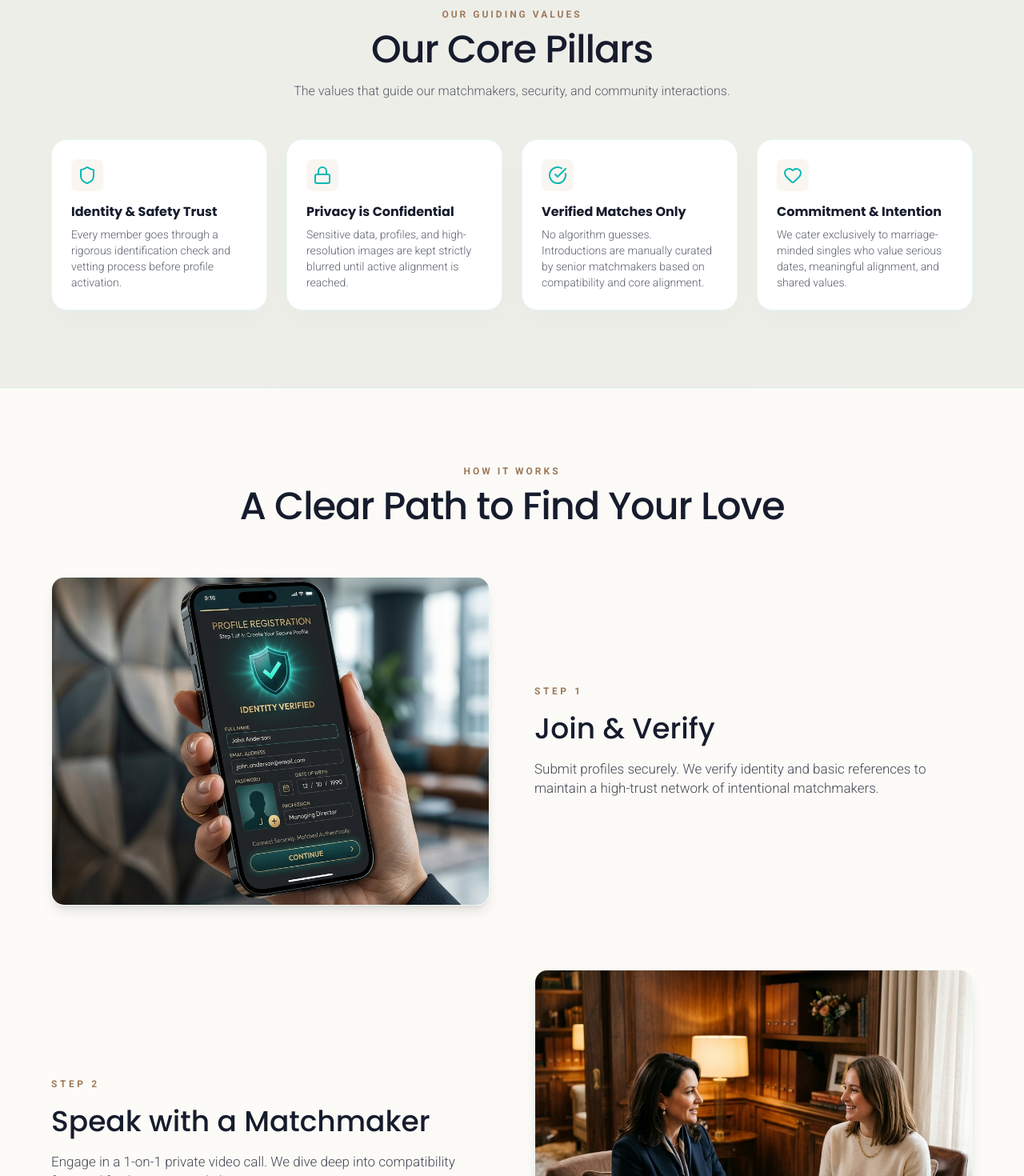
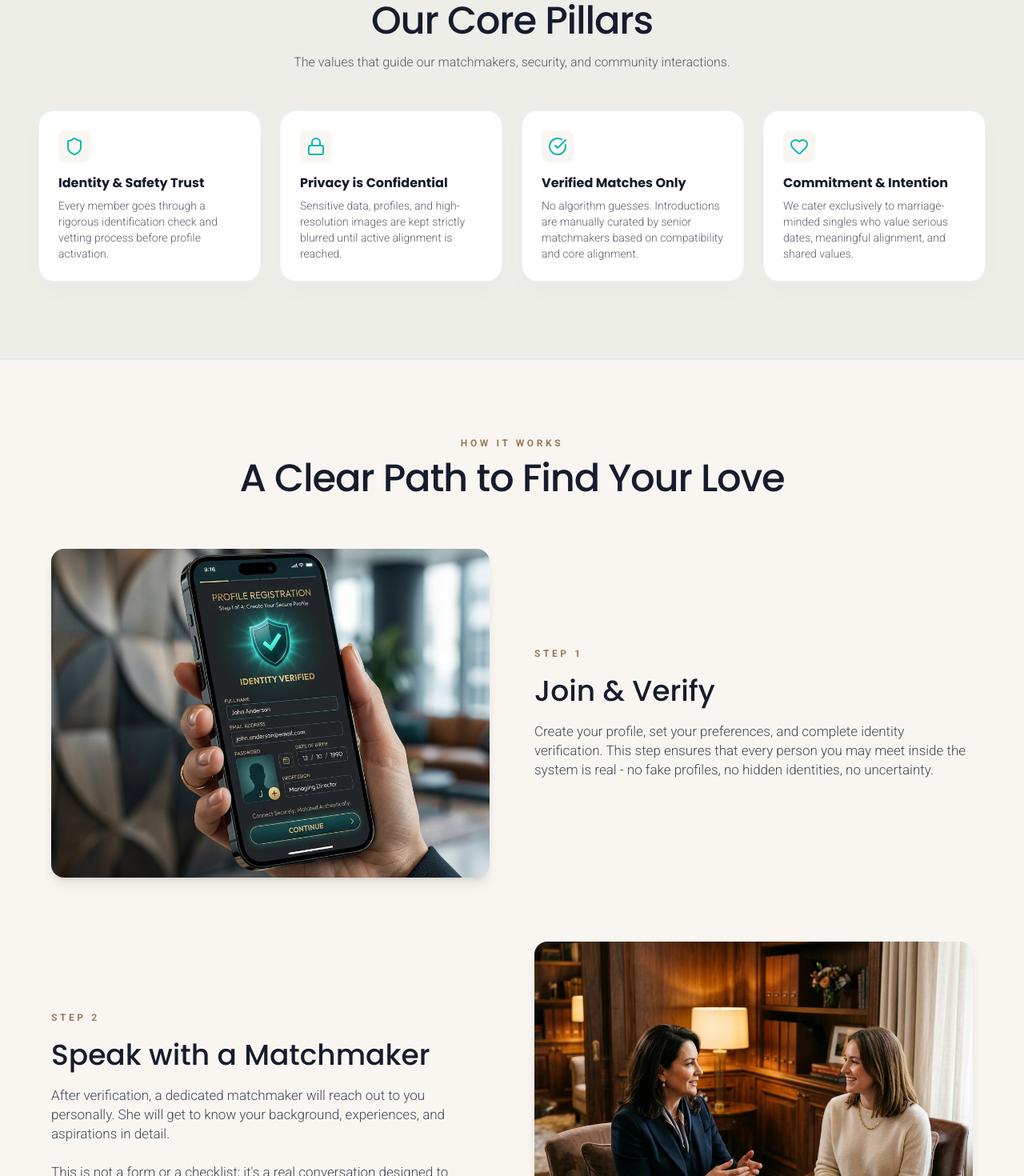
Before and after one commit to RaiNoumanMansab/wumamatchfigma, a React (Vite) app: page /about in a window 1280 px wide. Shown: the part 1020-2490 px from the top of the page at 80% size. Built offline with nearby package versions, Linux system fonts and the light colour scheme.

Commit message:
refactor: update layout and structure across multiple pages for improved consistency

```diff
--- a/src/components/pages/AboutPage.tsx
+++ b/src/components/pages/AboutPage.tsx
@@ -5,6 +5,7 @@ import { useLocalization } from '../../lib/i18n';
 import { cardReveal, containerStagger } from '../../lib/motion';
 
 import aboutCouple from '../../assets/about_couple.jpg';
+import { ProcessSection } from '../sections/ProcessSection';
 
 export const AboutPage: React.FC = () => {
   const { t } = useLocalization();
@@ -32,39 +33,6 @@ export const AboutPage: React.FC = () => {
     }
   ];
 
-  const stepsList = [
-    {
-      stepNum: 1,
-      title: 'Join & Verify',
-      desc: 'Submit profiles securely. We verify identity and basic references to maintain a high-trust network of intentional matchmakers.',
-      image: '/images/process_step1.png'
-    },
-    {
-      stepNum: 2,
-      title: 'Speak with a Matchmaker',
-      desc: 'Engage in a 1-on-1 private video call. We dive deep into compatibility factors, life objectives, and alignment parameters.',
-      image: '/images/process_step2.png'
-    },
-    {
-      stepNum: 3,
-      title: 'Receive Curated Matches',
-      desc: 'Receive hand-selected match proposals. We present comprehensive candidate briefs outlining compatibility metrics while keeping photos securely blurred.',
-      image: '/images/process_step3.png'
-    },
-    {
-      stepNum: 4,
-      title: 'Meet with Intention',
-      desc: 'Align on matches to unblur profile photos, coordinate virtual introductions, and transition to private in-person meetings.',
-      image: '/images/process_step4.png'
-    },
-    {
-      stepNum: 5,
-      title: 'Build a Real Relationship',
-      desc: 'Embark on dating with alignment, safety checks, and matchmaker feedback reviews, paving the way to build a lasting, loving partnership.',
-      image: '/images/process_step5.png'
-    }
-  ];
-
   return (
     <div className="relative z-10 bg-[#FDFBF7] min-h-screen">
       {/* Background Glow */}
@@ -73,7 +41,7 @@ export const AboutPage: React.FC = () => {
       {/* Section 1: Our Mission Header (Beige background block, matching other subpages) */}
       <section className="relative overflow-hidden bg-[#EEEEE9] pt-24 md:pt-28 pb-8 sm:pb-10 px-6 sm:px-8 lg:px-12 border-b border-brand-teal/10">
         <div className="max-w-[var(--container-max-width)] mx-auto relative z-10 text-center">
-          <div className="max-w-3xl mx-auto">
+          <div className=" mx-auto">
             <span className="block text-xs font-bold tracking-[0.25em] text-brand-gold uppercase font-sans mb-1.5">
               {t('about.eyebrow')}
             </span>
@@ -92,7 +60,7 @@ export const AboutPage: React.FC = () => {
       {/* Section 2: Introduction Block (Two columns) */}
       <section className="relative overflow-hidden py-14 sm:py-20 lg:py-24 px-6 sm:px-8 lg:px-12 border-t border-brand-teal/5">
         <div className="max-w-[var(--container-max-width)] mx-auto relative z-10">
-          <div className="max-w-6xl mx-auto grid grid-cols-1 md:grid-cols-2 gap-8 md:gap-12 lg:gap-14 items-center text-left">
+          <div className=" mx-auto grid grid-cols-1 md:grid-cols-2 gap-8 md:gap-12 lg:gap-14 items-center text-left">
             {/* Left Column: Text */}
             <div className="space-y-5">
               <span className="block text-xs font-bold tracking-[0.25em] text-brand-gold uppercase font-sans">
@@ -137,7 +105,7 @@ export const AboutPage: React.FC = () => {
       {/* Section 3: Pillars Section with Beige background */}
       <section className="relative overflow-hidden bg-[#EEEEE9] border-t border-b border-brand-teal/10 py-16 sm:py-20 lg:py-24 px-6 sm:px-8 lg:px-12">
         <div className="max-w-[var(--container-max-width)] mx-auto relative z-10 text-center">
-          <div className="max-w-3xl mx-auto mb-12">
+          <div className=" mx-auto mb-12">
             <span className="block text-xs font-bold tracking-[0.25em] text-brand-gold uppercase font-sans mb-3">
               OUR GUIDING VALUES
             </span>
@@ -155,7 +123,7 @@ export const AboutPage: React.FC = () => {
             initial="hidden"
             whileInView="visible"
             viewport={{ once: true }}
-            className="grid grid-cols-1 sm:grid-cols-2 lg:grid-cols-4 gap-6 text-left max-w-6xl mx-auto"
+            className="grid grid-cols-1 sm:grid-cols-2 lg:grid-cols-4 gap-6 text-left  mx-auto"
           >
             {pillars.map((pillar, idx) => (
               <motion.div
@@ -179,75 +147,7 @@ export const AboutPage: React.FC = () => {
       </section>
 
       {/* Section 4: How It Works Section */}
-      <section className="relative overflow-hidden py-16 sm:py-20 lg:py-24 px-6 sm:px-8 lg:px-12">
-        <div className="max-w-[var(--container-max-width)] mx-auto relative z-10 text-center">
-          <div className="mx-auto mb-12 max-w-3xl sm:mb-16">
-            <span className="mb-3 block font-sans text-xs font-bold uppercase tracking-[0.25em] text-brand-gold">
-              HOW IT WORKS
-            </span>
-            <h2 className="font-serif text-3xl font-medium leading-tight tracking-tight text-brand-charcoal sm:text-4xl lg:text-5xl">
-              A Clear Path to Find Your Love
-            </h2>
-          </div>
-
-          {/* Alternating Step items */}
-          <div className="space-y-14 sm:space-y-16 lg:space-y-20">
-            {stepsList.map((step, idx) => {
-              const isEven = idx % 2 === 0;
-
-              return (
-                <motion.div
-                  key={idx}
-                  variants={cardReveal}
-                  initial="hidden"
-                  whileInView="visible"
-                  viewport={{ once: true }}
-                  className="mx-auto grid max-w-6xl grid-cols-1 items-center gap-8 sm:gap-10 md:grid-cols-2 lg:gap-14"
-                >
-                  {/* Image */}
-                  <div
-                    className={[
-                      "w-full",
-                      isEven ? "md:order-1" : "md:order-2",
-                    ].join(" ")}
-                  >
-                    <div className="relative aspect-[4/3] w-full overflow-hidden rounded-2xl border border-brand-teal/5 shadow-lg">
-                      <img
-                        src={step.image}
-                        alt={step.title}
-                        className="h-full w-full object-cover object-center select-none"
-                        loading="lazy"
-                      />
-                    </div>
-                  </div>
-
-                  {/* Text */}
-                  <div
-                    className={[
-                      "flex w-full text-left",
-                      isEven ? "md:order-2" : "md:order-1",
-                    ].join(" ")}
-                  >
-                    <div className="w-full max-w-xl space-y-4">
-                      <span className="block font-sans text-xs font-bold uppercase tracking-[0.3em] text-brand-gold">
-                        STEP {step.stepNum}
-                      </span>
-
-                      <h3 className="font-serif text-2xl font-medium leading-tight text-brand-charcoal sm:text-[30px] lg:text-[36px]">
-                        {step.title}
-                      </h3>
-
-                      <p className="whitespace-pre-line text-sm font-light leading-relaxed text-brand-charcoal/80 sm:text-base lg:text-[17px]">
-                        {step.desc}
-                      </p>
-                    </div>
-                  </div>
-                </motion.div>
-              );
-            })}
-          </div>
-        </div>
-      </section>
+      <ProcessSection />
 
       {/* Section 5: Ready to Start CTA Block with Black Background */}
       <section className="bg-black w-full py-16 sm:py-24 px-6 sm:px-8 lg:px-12 relative overflow-hidden text-center">
@@ -260,7 +160,7 @@ export const AboutPage: React.FC = () => {
             whileInView={{ opacity: 1, scale: 1 }}
             viewport={{ once: true }}
             transition={{ duration: 0.52 }}
-            className="bg-white border border-brand-teal/5 rounded-[20px] sm:rounded-[24px] py-12 sm:py-14 md:py-16 px-6 sm:px-10 md:px-12 max-w-3xl mx-auto shadow-luxury overflow-hidden relative z-10"
+            className="bg-white border border-brand-teal/5 rounded-[20px] sm:rounded-[24px] py-12 sm:py-14 md:py-16 px-6 sm:px-10 md:px-12  mx-auto shadow-luxury overflow-hidden relative z-10"
           >
             <h2 className="text-2xl sm:text-4xl lg:text-5xl font-medium text-brand-charcoal tracking-tight font-serif leading-tight mb-4">
               Ready to Start?
--- a/src/components/pages/BlogPage.tsx
+++ b/src/components/pages/BlogPage.tsx
@@ -137,7 +137,7 @@ export const BlogPage: React.FC = () => {
               {t('blog.eyebrow') || 'WUMA INSIGHTS'}
             </span>
 
-            <h1 className="font-serif text-3xl font-medium leading-tight tracking-tight text-brand-charcoal sm:text-4xl lg:text-5xl mb-2.5">
+            <h1 className="font-serif text-3xl font-medium leading-tight tracking-tight text-brand-charcoal sm:text-4xl lg:text-full mb-2.5">
               Matchmaker Blog & Relationship Guides
             </h1>
 
@@ -153,7 +153,7 @@ export const BlogPage: React.FC = () => {
         <div className="max-w-[var(--container-max-width)] mx-auto relative z-10">
 
           {/* Tab / Category Selector */}
-          <div className="max-w-6xl mx-auto flex flex-wrap justify-start gap-3 mb-12 px-1">
+          <div className=" mx-auto flex flex-wrap justify-start gap-3 mb-12 px-1">
             <button
               type="button"
               onClick={() => setActiveCategory('all')}
@@ -206,7 +206,7 @@ export const BlogPage: React.FC = () => {
             initial="hidden"
             animate="visible"
             layout
-            className="grid grid-cols-1 md:grid-cols-2 lg:grid-cols-3 gap-8 max-w-6xl mx-auto"
+            className="grid grid-cols-1 md:grid-cols-2 lg:grid-cols-3 gap-8  mx-auto"
           >
             <AnimatePresence mode="popLayout">
               {filteredPosts.map((post) => (
--- a/src/components/pages/EventsPage.tsx
+++ b/src/components/pages/EventsPage.tsx
@@ -102,7 +102,7 @@ export const EventsPage: React.FC = () => {
         <div className="max-w-[var(--container-max-width)] mx-auto relative z-10">
 
           {/* Tab / Category Selector */}
-          <div className="max-w-6xl mx-auto flex justify-start gap-3 mb-12 px-1">
+          <div className=" mx-auto flex justify-start gap-3 mb-12 px-1">
             <button
               type="button"
               onClick={() => setActiveTab('all')}
@@ -144,7 +144,7 @@ export const EventsPage: React.FC = () => {
             initial="hidden"
             animate="visible"
             layout
-            className="grid grid-cols-1 md:grid-cols-2 lg:grid-cols-3 gap-8 max-w-6xl mx-auto"
+            className="grid grid-cols-1 md:grid-cols-2 lg:grid-cols-3 gap-8  mx-auto"
           >
             <AnimatePresence mode="popLayout">
               {filteredEvents.map((event) => (
--- a/src/components/pages/MembersPage.tsx
+++ b/src/components/pages/MembersPage.tsx
@@ -142,7 +142,7 @@ export const MembersPage: React.FC = () => {
         <div className="max-w-[var(--container-max-width)] mx-auto relative z-10 text-center">
 
           {/* Filter / Search Bar Container */}
-          <div className="max-w-6xl mx-auto bg-white border border-brand-teal/10 rounded-2xl p-6 shadow-sm mb-12 text-left">
+          <div className="mx-auto bg-white border border-brand-teal/10 rounded-2xl p-6 shadow-sm mb-12 text-left">
             <div className="grid grid-cols-1 sm:grid-cols-2 md:grid-cols-3 lg:grid-cols-6 gap-4 items-end">
 
               {/* Preferred Gender */}
@@ -255,7 +255,7 @@ export const MembersPage: React.FC = () => {
             variants={containerStagger}
             initial="hidden"
             animate="visible"
-            className="grid grid-cols-1 sm:grid-cols-2 md:grid-cols-3 lg:grid-cols-4 gap-6 max-w-6xl mx-auto mb-16 text-center"
+            className="grid grid-cols-1 sm:grid-cols-2 md:grid-cols-3 lg:grid-cols-4 gap-6  mx-auto mb-16 text-center"
           >
             {membersList.map((member, idx) => (
               <motion.div
--- a/src/components/sections/CTASection.tsx
+++ b/src/components/sections/CTASection.tsx
@@ -19,12 +19,12 @@ export const CTASection: React.FC = () => {
           className="bg-[#EEEEE9] rounded-[20px] border border-brand-teal/5 p-8 sm:p-12 md:p-16 text-center shadow-xl flex flex-col items-center justify-center gap-6 relative overflow-hidden"
         >
           {/* Heading */}
-          <div className="space-y-4 max-w-2xl mx-auto relative z-10">
+          <div className="space-y-4  mx-auto relative z-10">
             <h2 className="text-2xl sm:text-4xl lg:text-5xl font-medium text-brand-charcoal tracking-tight font-serif leading-tight">
               {t('cta.heading')}
             </h2>
 
-            <p className="max-w-xl mx-auto text-brand-charcoal/78 text-sm sm:text-base font-light leading-relaxed font-sans">
+            <p className="max-w-4xl mx-auto text-brand-charcoal/78 text-sm sm:text-base font-light leading-relaxed font-sans">
               {t('cta.description')}
             </p>
           </div>
```
Also changed, not shown: src/components/pages/StoriesPage.tsx (+5 -32 lines).
